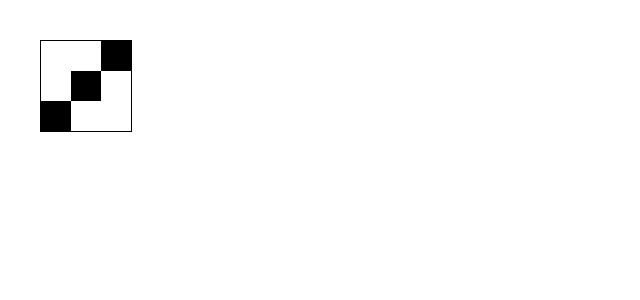
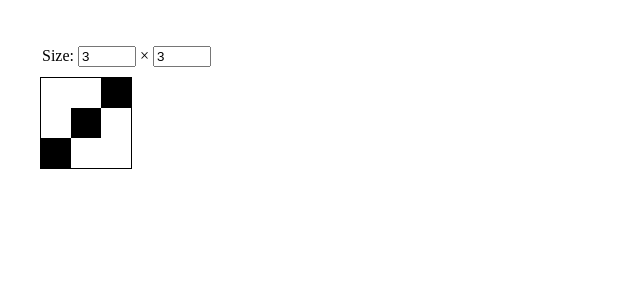
Before and after one commit to SzNagyMisu/nonogram-vue, a Vue app: page / in a window 1280 px wide. Shown: the top 300 px of the page, without its empty margins (0-640 px from the left). Built offline with nearby package versions, Linux system fonts and the light colour scheme.

Commit message:
set size

```diff
--- a/src/App.vue
+++ b/src/App.vue
@@ -1,6 +1,7 @@
 <script setup>
 import { computed, ref } from 'vue';
 
+import SetSize from './components/SetSize.vue';
 import NonogramTable from './components/NonogramTable.vue';
 
 
@@ -17,9 +18,28 @@ const changeColor = (rowIdx, colIdx) => {
     const color = table.value[rowIdx][colIdx];
     table.value[rowIdx][colIdx] = color === null ? "black" : null;
 };
+
+const getCellValue = (rowIdx, colIdx) => table.value[rowIdx] && table.value[rowIdx][colIdx];
+
+const setTable = (newRowCount, newColCount) => {
+    const newTable = [];
+    for (let rowIdx = 0; rowIdx < newRowCount; rowIdx++) {
+        newTable[rowIdx] = [];
+        for (let colIdx = 0; colIdx < newColCount; colIdx++) {
+            newTable[rowIdx][colIdx] = getCellValue(rowIdx, colIdx) || null;
+        }
+    }
+    table.value = newTable;
+};
 </script>
 
 <template>
+    <SetSize
+        :rowCount="rowCount"
+        :colCount="colCount"
+        @setRowCount="newRowCount => setTable(newRowCount, colCount)"
+        @setColCount="newColCount => setTable(rowCount, newColCount)"
+    />
     <NonogramTable
         :table="table"
         @cellClick="changeColor"
--- /dev/null
+++ b/src/components/SetSize.vue
@@ -0,0 +1,37 @@
+<script setup>
+defineProps({
+    colCount: {
+        type: Number,
+        required: true,
+    },
+    rowCount: {
+        type: Number,
+        required: true,
+    },
+});
+
+const emit = defineEmits(["setRowCount", "setColCount"]);
+
+const setRowCount = ($event) => emit("setRowCount", $event.target.value);
+const setColCount = ($event) => emit("setColCount", $event.target.value);
+</script>
+
+<template>
+    <fieldset>
+        Size:
+        <input type="number" :value="rowCount" @input="setRowCount" />
+        ×
+        <input type="number" :value="colCount" @input="setColCount" :disabled="rowCount === 0" />
+    </fieldset>
+</template>
+
+<style scoped>
+fieldset {
+    padding-inline-start: 0;
+    border: none;
+}
+
+input[type=number] {
+    width: 50px;
+}
+</style>
```
